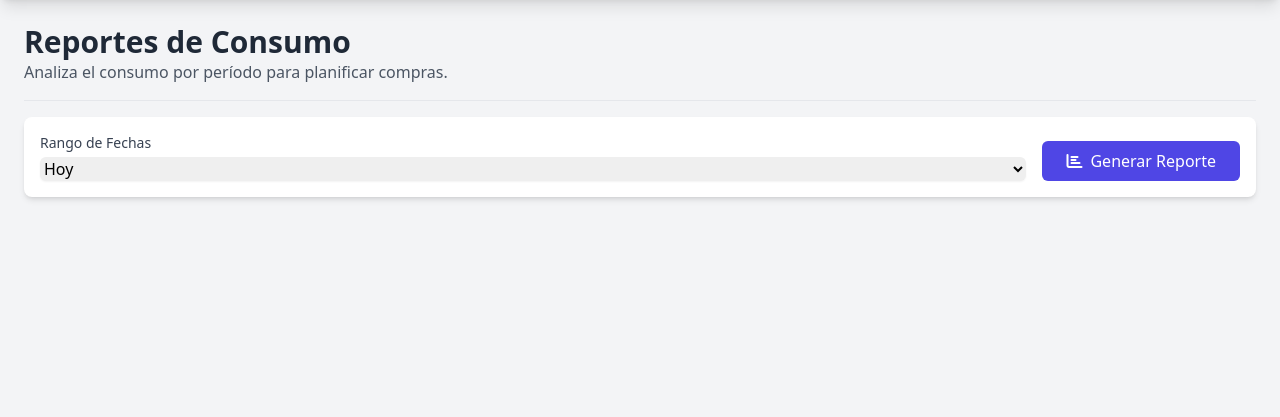
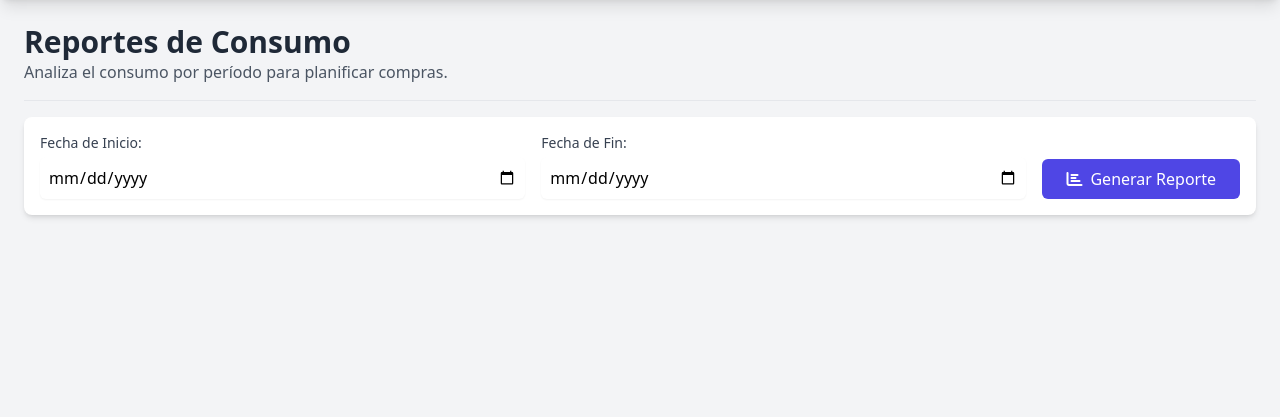
Before and after one commit to jordan07espi/sistemaInventarioCGE, a PHP site: page /view/admin/reportes.php in a window 1280 px wide. Shown: the part 72-489 px from the top of the page. Run offline with PHP 8.4, Linux system fonts and the light colour scheme; the visitor is signed in with stand-in values (Sample User, id 1); data that the repository does not hold is empty; some libraries are stand-ins or nearby versions.

Commit message:
Se mejora la funcionalidad de Reporte

```diff
--- a/view/admin/reportes.php
+++ b/view/admin/reportes.php
@@ -8,19 +8,20 @@ include '../partials/header.php';
 <p class="text-gray-600 mb-4">Analiza el consumo por período para planificar compras.</p>
 <hr class="my-4">
 
-<div class="bg-white p-4 rounded-lg shadow-md mb-6 flex items-center space-x-4">
+<div class="bg-white p-4 rounded-lg shadow-md mb-6 flex flex-wrap items-center gap-4">
     <div class="flex-grow">
-        <label for="rangoFechas" class="block text-sm font-medium text-gray-700">Rango de Fechas</label>
-        <select id="rangoFechas" class="mt-1 block w-full border-gray-300 rounded-md shadow-sm">
-            <option value="hoy">Hoy</option>
-            <option value="semana">Esta Semana</option>
-            <option value="mes">Este Mes</option>
-        </select>
+        <label for="fecha_inicio" class="block text-sm font-medium text-gray-700">Fecha de Inicio:</label>
+        <input type="date" id="fecha_inicio" class="mt-1 block w-full border-gray-300 rounded-md shadow-sm p-2">
     </div>
-    <button id="btnGenerarReporte" class="self-end bg-indigo-600 text-white px-6 py-2 rounded-md hover:bg-indigo-700">
+    <div class="flex-grow">
+        <label for="fecha_fin" class="block text-sm font-medium text-gray-700">Fecha de Fin:</label>
+        <input type="date" id="fecha_fin" class="mt-1 block w-full border-gray-300 rounded-md shadow-sm p-2">
+    </div>
+    <button id="btnGenerarReporte" class="self-end bg-indigo-600 text-white px-6 py-2 rounded-md hover:bg-indigo-700 transition-all duration-300">
         <i class="fas fa-chart-bar mr-2"></i>Generar Reporte
     </button>
 </div>
+
 
 <div id="zonaResultados" class="hidden">
     <div class="flex justify-end space-x-2 mb-4">
--- a/view/assets/js/reportes.js
+++ b/view/assets/js/reportes.js
@@ -1,7 +1,8 @@
 // Archivo: view/assets/js/reportes.js
 document.addEventListener('DOMContentLoaded', function() {
     const btnGenerar = document.getElementById('btnGenerarReporte');
-    const selectRango = document.getElementById('rangoFechas');
+    const fechaInicioInput = document.getElementById('fecha_inicio');
+    const fechaFinInput = document.getElementById('fecha_fin');
     const zonaResultados = document.getElementById('zonaResultados');
 
     const reporteGeneralBody = document.getElementById('reporteGeneralBody');
@@ -13,10 +14,24 @@ document.addEventListener('DOMContentLoaded', function() {
     const btnExcel = document.getElementById('btnExportarExcel');
 
     btnGenerar.addEventListener('click', function() {
-        const rango = selectRango.value;
+        const fechaInicio = fechaInicioInput.value;
+        const fechaFin = fechaFinInput.value;
+
+        // Validación para asegurar que las fechas han sido seleccionadas
+        if (!fechaInicio || !fechaFin) {
+            alert('Por favor, seleccione una fecha de inicio y una fecha de fin.');
+            return;
+        }
+
+        if (new Date(fechaInicio) > new Date(fechaFin)) {
+            alert('La fecha de inicio no puede ser mayor que la fecha de fin.');
+            return;
+        }
+
         const formData = new FormData();
         formData.append('action', 'generarReporte');
-        formData.append('rango', rango);
+        formData.append('fecha_inicio', fechaInicio);
+        formData.append('fecha_fin', fechaFin);
 
         reporteGeneralBody.innerHTML = '<p class="text-gray-500">Generando reporte...</p>';
         reporteDetalladoBody.innerHTML = '<p class="text-gray-500">Generando reporte...</p>';
@@ -34,7 +49,7 @@ document.addEventListener('DOMContentLoaded', function() {
                 periodoGeneral.textContent = `Periodo: ${data.data.periodo}`;
                 periodoDetallado.textContent = `Periodo: ${data.data.periodo}`;
 
-                const baseUrl = `../../controller/ReporteController.php?rango=${rango}`;
+                const baseUrl = `../../controller/ReporteController.php?fecha_inicio=${fechaInicio}&fecha_fin=${fechaFin}`;
                 btnPdf.href = `${baseUrl}&action=exportarPdf`;
                 btnExcel.href = `${baseUrl}&action=exportarExcel`;
             } else {
```
Also changed, not shown: controller/ReporteController.php (+18 -36 lines).
